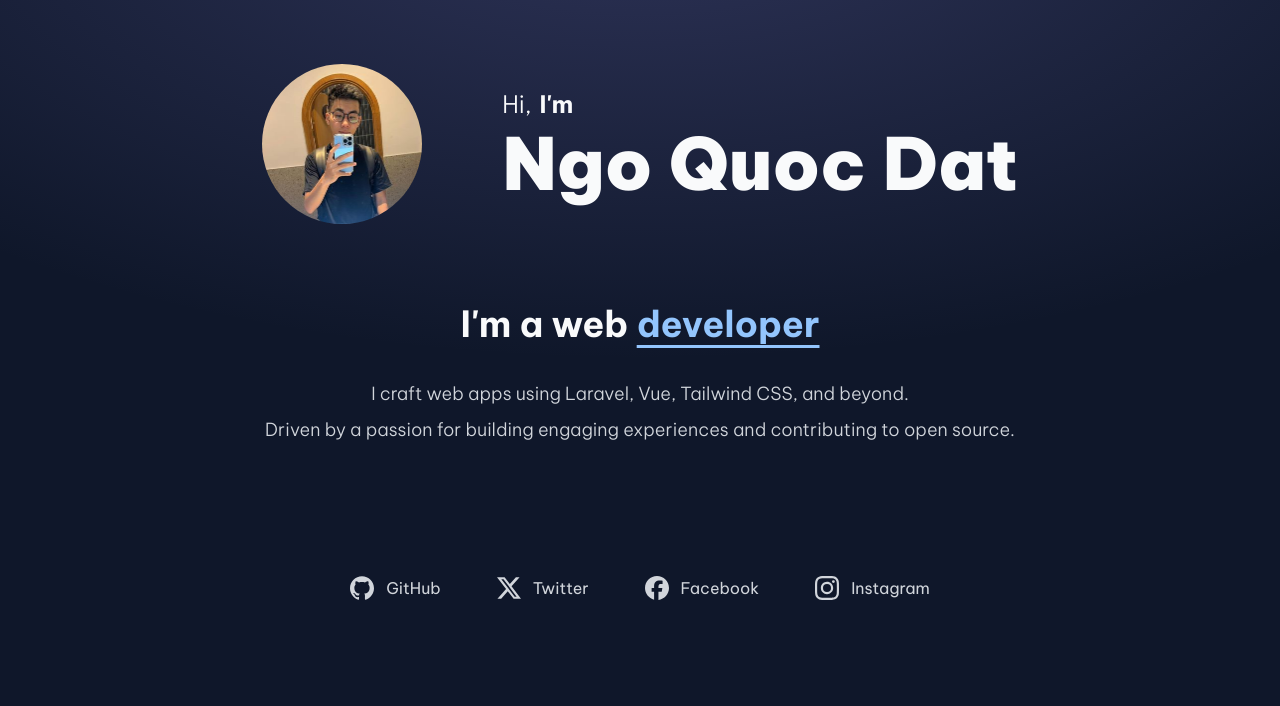
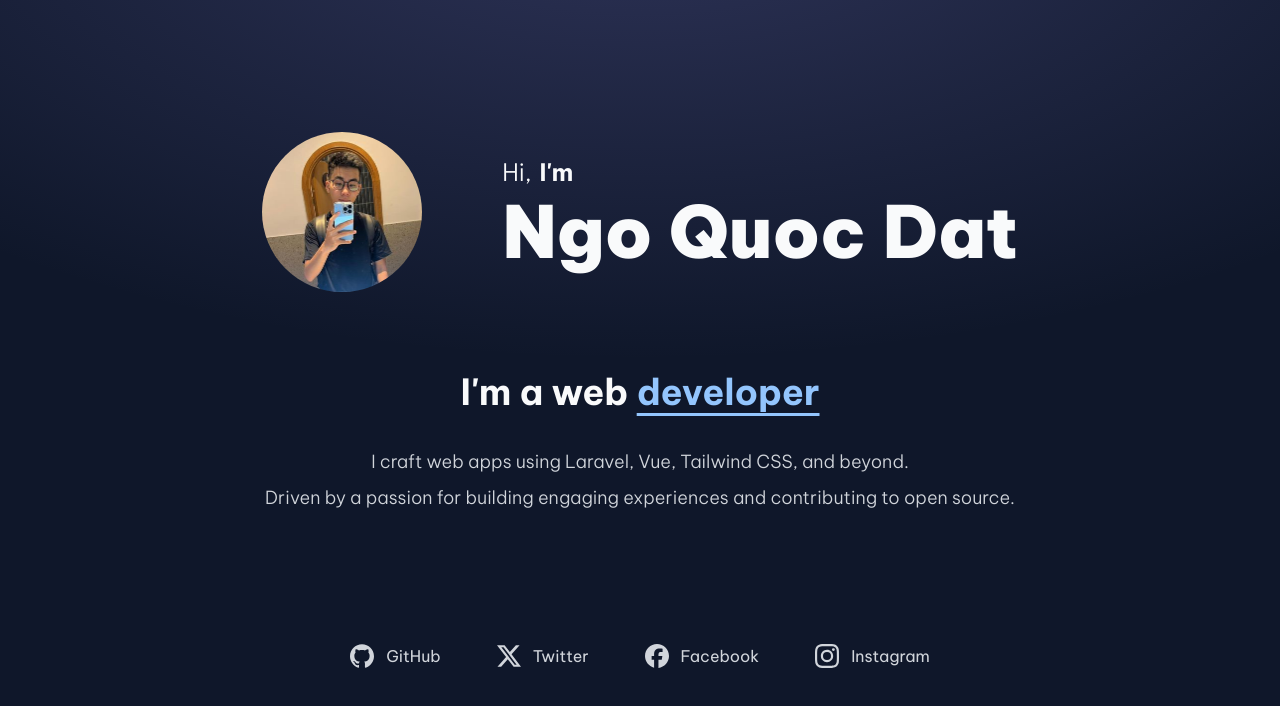
Before and after one commit to datlechin/ngoquocdat.dev, a Vue app: page / in a window 1280 px wide. Shown: the top 706 px of the page. Built offline with nearby package versions, Linux system fonts and the light colour scheme; the HTML template or start-up script is replaced by a standard one.

Commit message:
Update App.vue layout to have a minimum height of the screen

```diff
--- a/src/App.vue
+++ b/src/App.vue
@@ -9,7 +9,7 @@ import SocialList from './components/SocialList.vue'
   <main
     class="bg-[radial-gradient(ellipse_80%_60%_at_50%_-15%,rgba(120,119,198,0.3),rgba(255,255,255,0))] min-h-dvh bg-slate-900 text-gray-50"
   >
-    <div class="max-w-screen-lg mx-auto px-6 py-16 flex justify-center flex-col">
+    <div class="max-w-screen-lg min-h-screen mx-auto px-6 py-16 flex justify-center flex-col">
       <div
         class="flex justify-center flex-wrap items-center gap-10 sm:gap-20 mb-20"
       >
```
